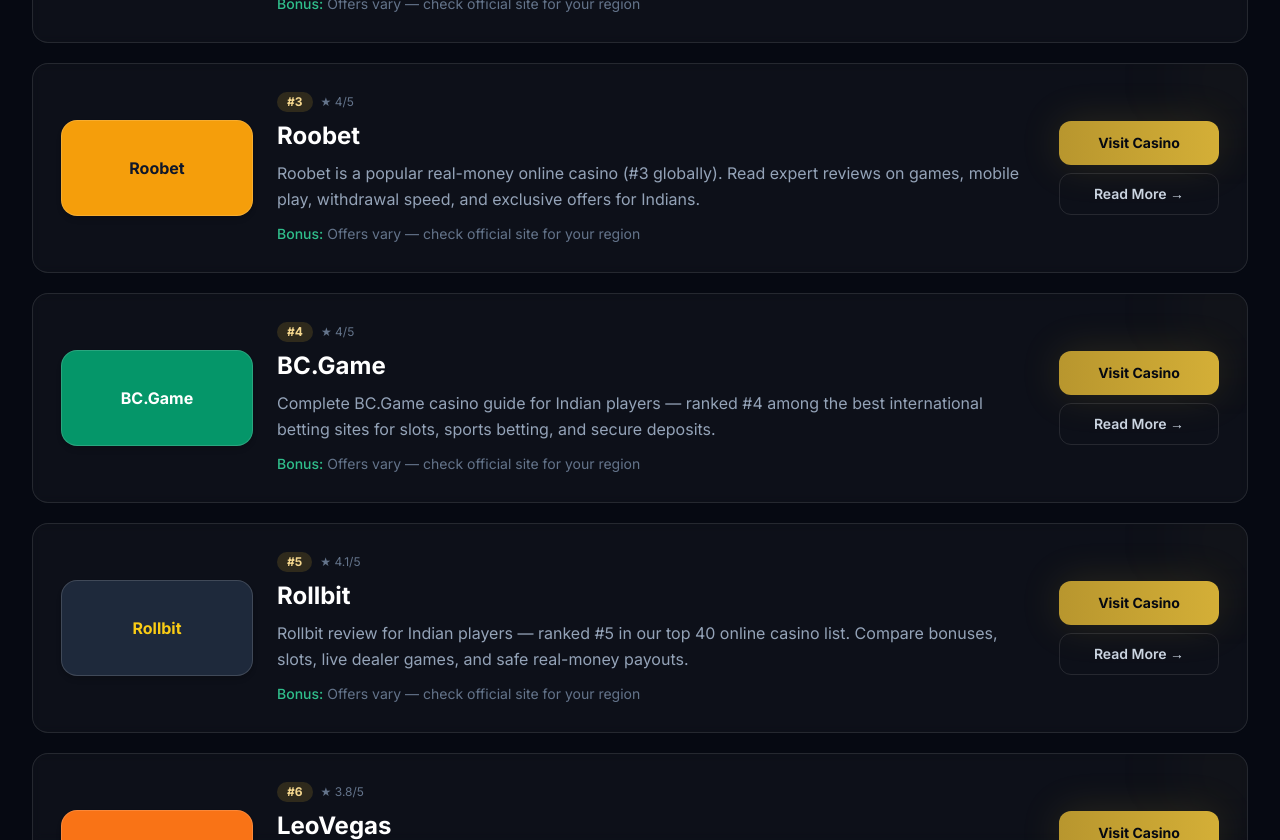
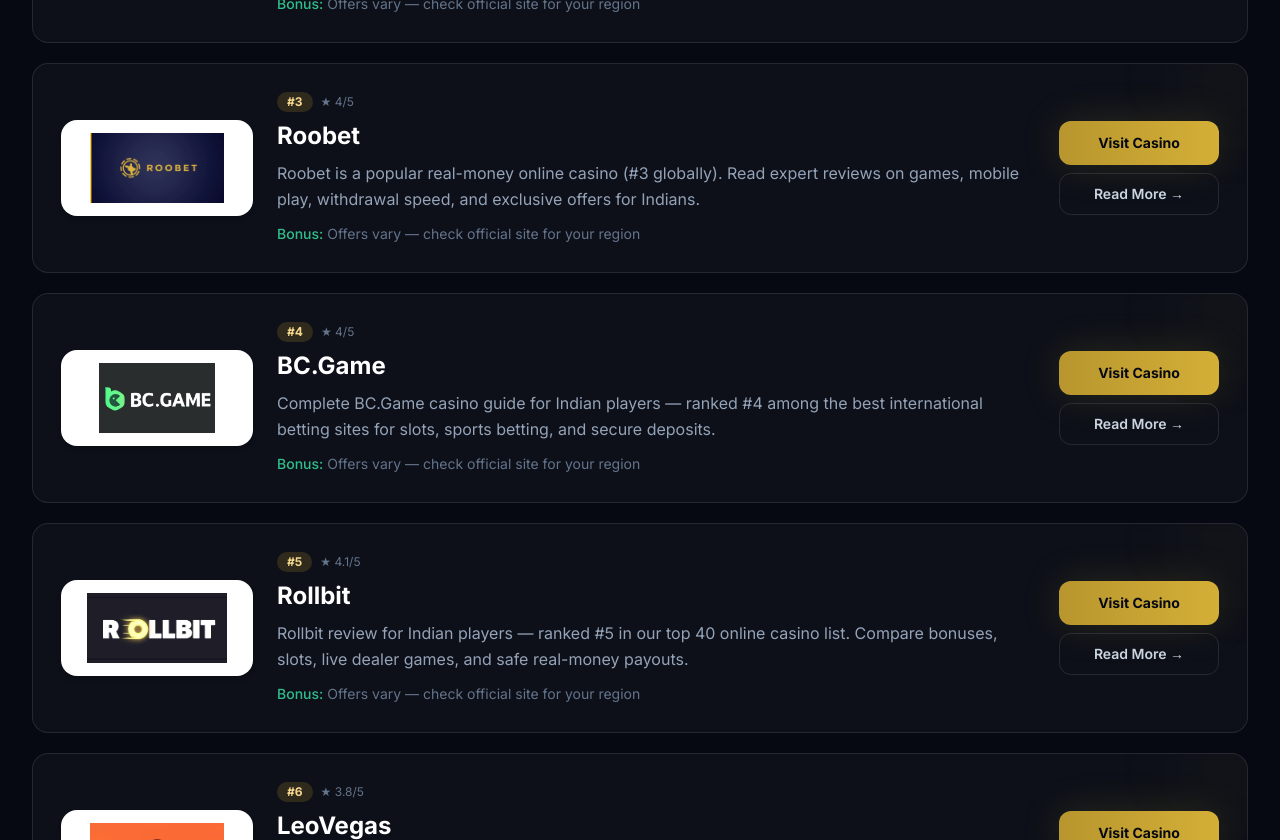
Before and after one commit to armcoincrypto/CasinoLending, a Next.js app: page /casinos in a window 1280 px wide. Shown: the part 1960-2800 px from the top of the page. Built offline with nearby package versions, Linux system fonts and the light colour scheme; no server answers.

Commit message:
Fix casino list cards to load rank-based logo images.
Pass rank into CasinoLogo on list variant and serve /casinos/rank/{n}.png with unoptimized images so uploaded WebP-as-PNG assets display.

Co-authored-by: Cursor <cursoragent@cursor.com>

```diff
--- a/src/components/CasinoCard.tsx
+++ b/src/components/CasinoCard.tsx
@@ -48,7 +48,7 @@ export default function CasinoCard({ casino, variant = "list" }: CasinoCardProps
           <CasinoLogo
             name={casino.name}
             slug={casino.slug}
-            logo={casino.logo}
+            rank={casino.rank}
             type={casino.type}
             variant="wide"
           />
--- a/src/components/CasinoLogo.tsx
+++ b/src/components/CasinoLogo.tsx
@@ -1,7 +1,8 @@
 "use client";
 
 import Image from "next/image";
-import { useState } from "react";
+import { useEffect, useState } from "react";
+import { getRankLogoPath } from "@/lib/casino-logo";
 
 interface CasinoLogoProps {
   name: string;
@@ -18,24 +19,12 @@ const brandStyles: Record<string, { bg: string; text: string; label?: string }>
   leovegas: { bg: "bg-orange-500", text: "text-white", label: "LeoVegas" },
   bet365: { bg: "bg-green-700", text: "text-yellow-300", label: "bet365" },
   roobet: { bg: "bg-amber-500", text: "text-slate-900", label: "Roobet" },
-  rollbit: { bg: "bg-slate-800", text: "text-yellow-400", label: "Rollbit" },
-  betway: { bg: "bg-black", text: "text-white", label: "betway" },
-  "pokerstars-casino": { bg: "bg-red-700", text: "text-white", label: "PokerStars" },
-  mostbet: { bg: "bg-blue-600", text: "text-white", label: "Mostbet" },
-  "888-casino": { bg: "bg-black", text: "text-green-400", label: "888" },
-  "draftkings-casino": { bg: "bg-green-800", text: "text-white", label: "DraftKings" },
-  "fanduel-casino": { bg: "bg-blue-800", text: "text-white", label: "FanDuel" },
-  cloudbet: { bg: "bg-sky-700", text: "text-white", label: "Cloudbet" },
-  bitcasino: { bg: "bg-amber-600", text: "text-white", label: "Bitcasino" },
-  "1xbet": { bg: "bg-blue-700", text: "text-white", label: "1xBet" },
-  parimatch: { bg: "bg-yellow-500", text: "text-black", label: "Parimatch" },
-  melbet: { bg: "bg-yellow-600", text: "text-black", label: "Melbet" },
 };
 
 function getBrandStyle(slug: string, name: string) {
   return (
     brandStyles[slug] ?? {
-      bg: "bg-gradient-to-br from-brand-500 to-brand-700",
+      bg: "bg-navy-800",
       text: "text-white",
       label: name.length > 12 ? name.slice(0, 10) + "…" : name,
     }
@@ -51,6 +40,11 @@ export default function CasinoLogo({
   variant = "square",
 }: CasinoLogoProps) {
   const [imgError, setImgError] = useState(false);
+
+  useEffect(() => {
+    setImgError(false);
+  }, [rank, slug]);
+
   const style = getBrandStyle(slug, name);
   const sizeClass =
     variant === "wide"
@@ -58,14 +52,17 @@ export default function CasinoLogo({
       : "h-14 w-14 rounded-xl";
 
   const textClass = variant === "wide" ? "text-sm font-bold sm:text-base" : "text-xs font-bold";
-  const numericLogoSrc = rank != null ? `/casinos/rank/${rank}.png` : undefined;
+
+  const rankLogoSrc = rank != null ? getRankLogoPath(rank) : undefined;
   const explicitLogoSrc = logo && !logo.endsWith(".svg") ? logo : undefined;
-  const imageSrc = explicitLogoSrc ?? numericLogoSrc;
+  const imageSrc = rankLogoSrc ?? explicitLogoSrc;
   const showImage = Boolean(imageSrc) && !imgError;
 
   return (
     <div
-      className={`relative flex flex-shrink-0 items-center justify-center overflow-hidden border border-white/15 shadow-md ${sizeClass} ${style.bg}`}
+      className={`relative flex flex-shrink-0 items-center justify-center overflow-hidden border border-white/15 shadow-md ${sizeClass} ${
+        showImage ? "bg-white" : style.bg
+      }`}
       aria-label={`${name} logo`}
     >
       {showImage ? (
@@ -73,8 +70,9 @@ export default function CasinoLogo({
           src={imageSrc!}
           alt={`${name} logo`}
           fill
+          unoptimized
           sizes={variant === "wide" ? "192px" : "56px"}
-          className="object-contain p-3"
+          className="object-contain p-2 sm:p-3"
           priority={rank != null && rank <= 6}
           onError={() => setImgError(true)}
         />
@@ -84,7 +82,7 @@ export default function CasinoLogo({
         </span>
       )}
       {rank != null && type !== "ranking" && variant === "square" && (
-        <span className="absolute -right-1 -top-1 flex h-5 w-5 items-center justify-center rounded-full bg-gray-900 text-[10px] font-bold text-white">
+        <span className="absolute -right-1 -top-1 flex h-5 w-5 items-center justify-center rounded-full bg-navy-950 text-[10px] font-bold text-gold-400 ring-1 ring-gold-500/50">
           {rank}
         </span>
       )}
--- /dev/null
+++ b/src/lib/casino-logo.ts
@@ -0,0 +1,4 @@
+/** Rank-based logo path: public/casinos/rank/1.png = Stake, 2 = Bet365, etc. */
+export function getRankLogoPath(rank: number): string {
+  return `/casinos/rank/${rank}.png`;
+}
```
Also changed, not shown: public/casinos/rank/README.txt.
